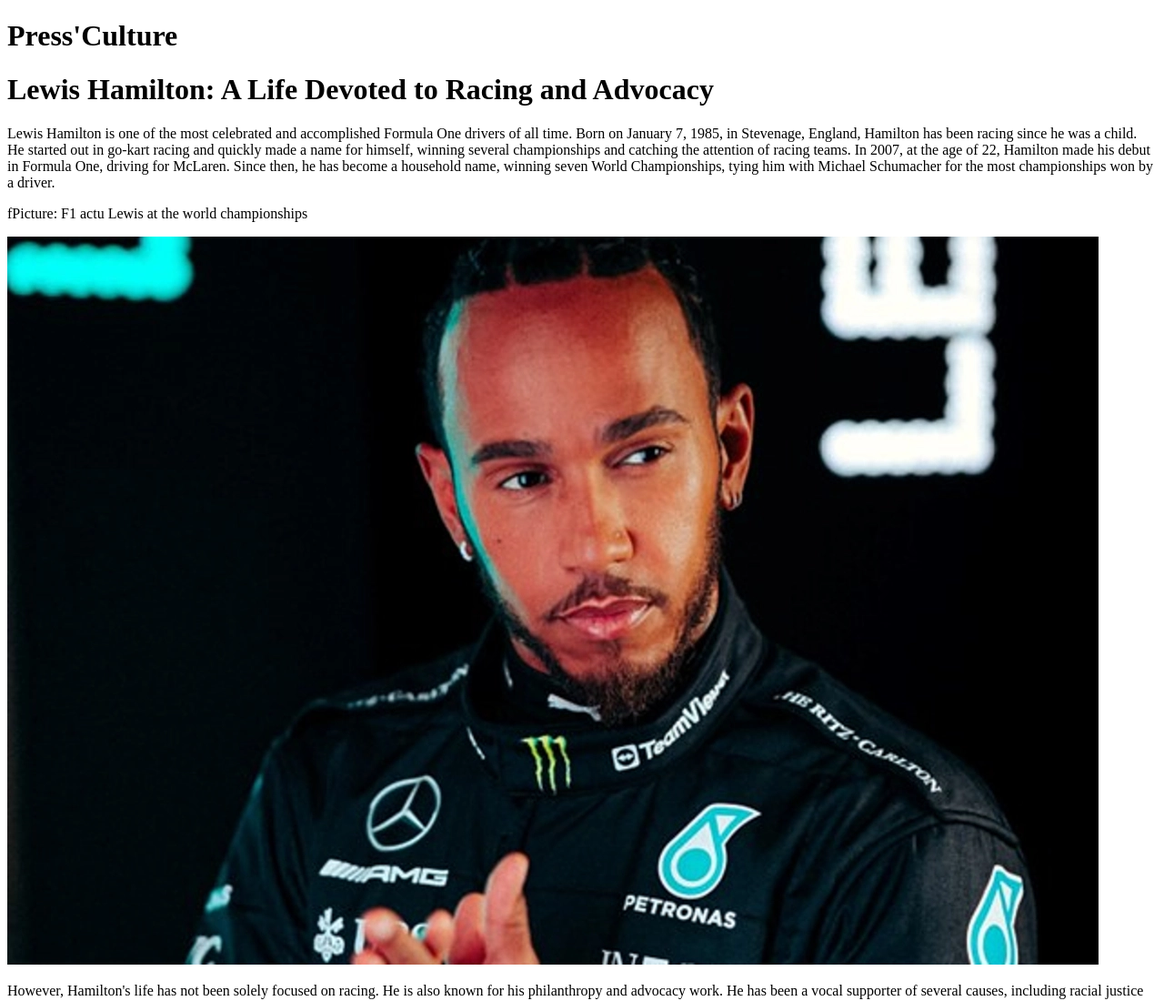
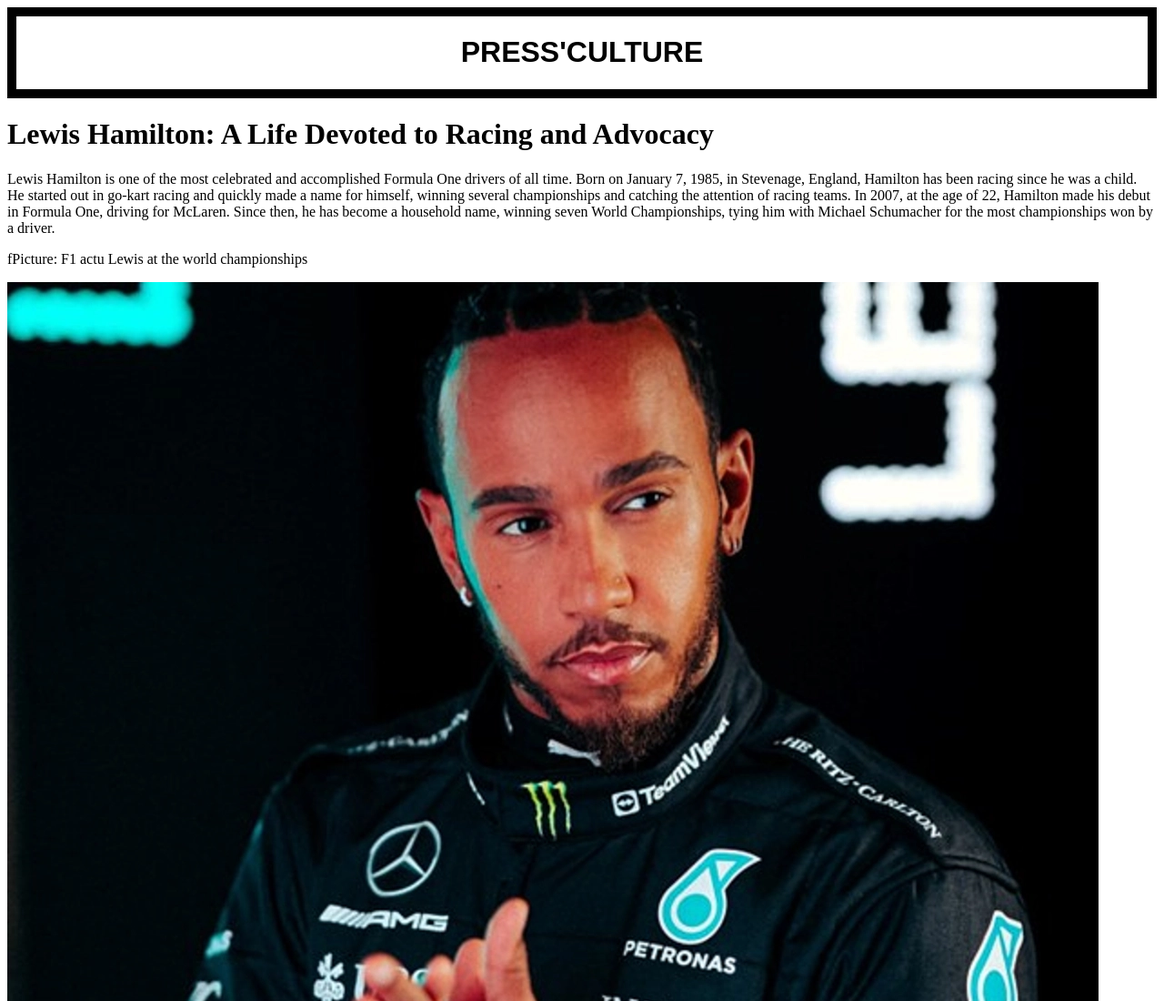
Before and after one commit to Zerbaib/HamiltonPressWebsite, a plain HTML site: page index.html in a window 1280 px wide. Shown: the top 1100 px of the page at 91% size. Drawn offline with Linux system fonts and the light colour scheme.

Commit message:
good license and created border

```diff
--- a/assets/css/style.css
+++ b/assets/css/style.css
@@ -0,0 +1,9 @@
+.banner {
+    border: solid 10px black;
+}
+
+.banner h1 {
+    text-align: center;
+    font-size: xx-large;
+    font-family: Arial, Helvetica, sans-serif;
+}
--- a/index.html
+++ b/index.html
@@ -11,7 +11,7 @@
     <header>
         <div class="banner">
             <h1>
-                Press'Culture
+                PRESS'CULTURE
             </h1>
         </div>
         <div class="title">
```
Also changed, not shown: 1 other file.
